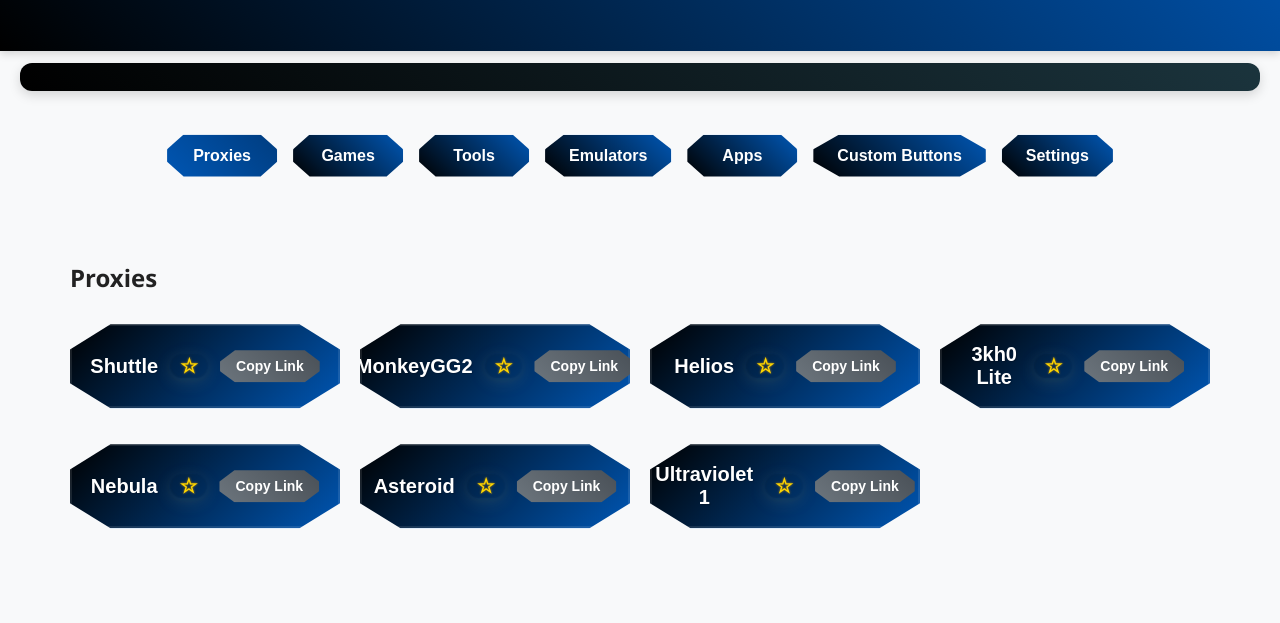
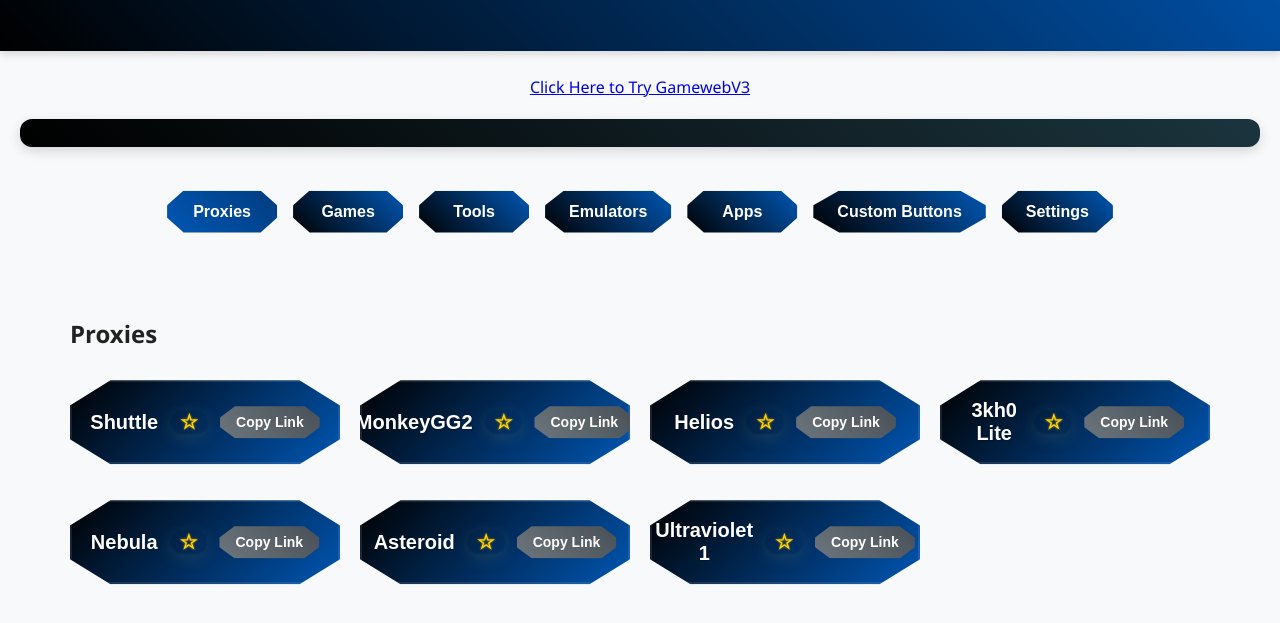
Before and after one commit to gauthamfrls/gautham-live-s, a website: page public/index.html in a window 1280 px wide. Shown: the part 143-766 px from the top of the page. Drawn offline with Linux system fonts and the light colour scheme.

Commit message:
yay gamewebv3 added

```diff
--- a/public/index.html
+++ b/public/index.html
@@ -8,9 +8,9 @@
   <link rel="icon" href="favicon.ico" type="image/x-icon" />
 </head>
 <body>
-  <header><h1 id="pageTitle">GameWeb Central</h1></header>
-
-  <div id="favoritesContainer"></div>
+  <header><h1 id="pageTitle">GameWeb Central</h1></header><br>
+   <a href="https://gamewebv3.vercel.app" target="_blank" style="text-align: center; display: block; margin-bottom: 20px;">Click Here to Try GamewebV3</a>
+   <div id="favoritesContainer"></div>
 
   <div class="container">
     <div class="tab-container">
```
